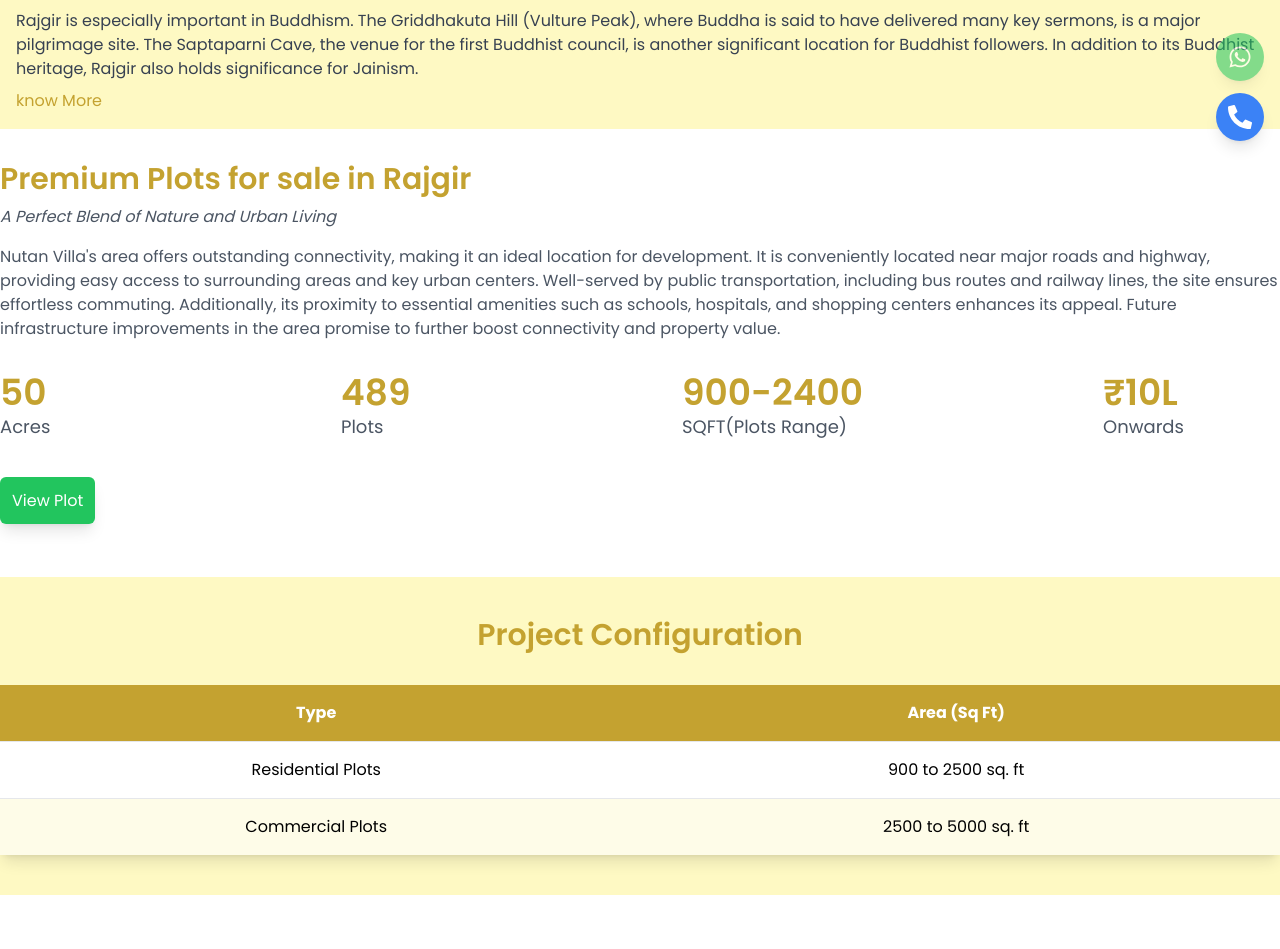
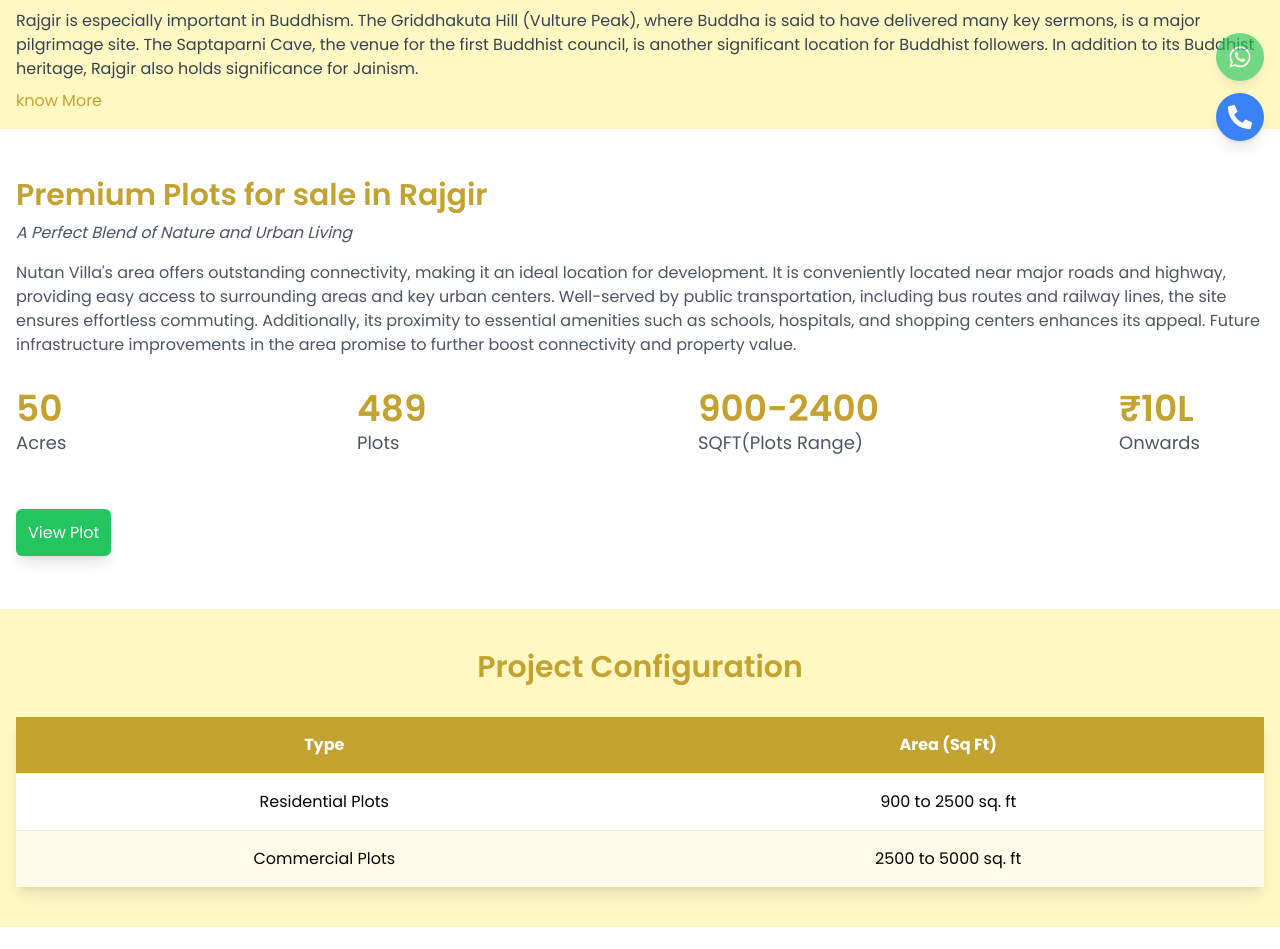
Before and after one commit to meaviishek/Nutan-Housing, a React (Vite) app in the folder Frontend/: page /projects/1 in a window 1280 px wide. Shown: the part 643-1592 px from the top of the page. Built offline with nearby package versions, Linux system fonts and the light colour scheme.

Commit message:
first commit

```diff
--- a/Frontend/src/components/pages/About.jsx
+++ b/Frontend/src/components/pages/About.jsx
@@ -2,7 +2,7 @@
 import { Aboutus,Mission,Scrolltop,Vision } from '..'
 function About() {
   return (
-    <div>
+    <div className='font-poppins'>
         <Scrolltop/>
     {/* Header Image Section */}
     <div className="md:mt-0 mt-16">
@@ -15,10 +15,11 @@
     </div>
 
     {/* About Us Content Section */}
+    <h2 className="text-2xl lg:text-3xl font-semibold mb-6 text-center mt-6 text-primary">About Nutan Housing</h2>
     <div className='bg-yellow-100'>
     <div className="max-w-7xl mx-auto py-12    ">
-        <h2 className="text-2xl lg:text-3xl font-semibold mb-6 text-center text-primary">About Nutan Housing</h2>
-        <p className="text-md text-gray-900 leading-7 mb-6 text-justify">
+
+        <p className="text-md text-gray-900 leading-7 mb-6 mx-6 text-justify font-poppins">
         Nutan Housing Finance has sustained a steady growth to become the leading real estate developer in the region boasting of outstanding quality, consistency, economy, and creativity. The company has always maintained path breaking status and has pioneered various firsts in India. From trend setting luxury housing to providing homes for the poorest section of Indian Society. When it comes to buying a plot in Rajgir, Nutan Housing is a name that stands tall for its commitment to transparency, trust and customer service. With over 1 decades of experience in the real estate industry, we have carved a niche for ourselves and continue to deliver the highest standards in terms of quality. The real estate industry thrives on competition and as a renowned real estate company in Rajgir, We’re thrilled to take on its many challenges and excel! It is Nutan Housing' Core values of trust, competitive spirit and innovation that have helped us, not just to survive the industry but ace it with several awards that proudly reinforce our belief that uncompromising quality always wins.
 <br/><br/>
 If you want to buy a plot in Bihar at prime locations of Rajgir, Nutan Housing, the first choice real estate company in Bihar, has just the projects for you. The best real estate company in Bihar — and design your dream home and experience a lifestyle you always wished you had.
--- a/Frontend/src/components/pages/Home.jsx
+++ b/Frontend/src/components/pages/Home.jsx
@@ -37,7 +37,7 @@
             <h1 className="text-3xl md:text-6xl font-bold leading-tight">Welcome to Nutan Housing Finance</h1>
             <p className="mt-4 text-lg md:text-2xl">Bringing your vision to life</p>
             <button className="mt-8 px-8 py-2 bg-gradient-to-r from-primary to-secondary rounded-full text-lg font-semibold text-white shadow-lg hover:shadow-2xl transition duration-300">
-             <a href='tel:+919471613137'> Know More</a>
+             <a href='tel:+919471613137'> Book More</a>
             </button>
           </div>
         </div>
@@ -74,7 +74,7 @@
 
       {/* Nutan Housing Info */}
       <section className="bg-yellow-100 mt-14 text-center">
-        <div className="container mx-auto p-8  md:p-16 ">
+        <div className="container mx-auto p-8  md:p-12 ">
           <h2 className="text-2xl lg:text-3xl font-bold text-primary mb-6">Welcome to Nutan Housing Finance</h2>
           <p className="text-md text-justify  mt-4 md:pl-16 md:pr-16">The company is one of the fastest growing entities in the realty sector with a difference that offers luxury for reasonable costs, excellent customer care levels with highest customer satisfaction. Nutan Housing Finance strongly believe that everyone should have a home and business they have always dreamed of having. At Nutan Housing Finance — an innovative real estate company in Rajgir — we don’t just provide customers with a plot in Bihar to build their home or business. We also provide our customers with a wide range of top-notch amenities that allow them to live a healthy and comfortable lifestyle. We also focus on building better and smarter spaces, hence, we ensure all our projects are designed to incorporate sustainable living practices.</p>
         </div>
@@ -101,7 +101,7 @@
 
 
       <section className=" bg-yellow-100 mt-14 text-center" >
-            <div className="container mx-auto p-8  md:p-16 ">
+            <div className="container mx-auto p-8  md:p-12 ">
                 <h2 className="text-2xl lg:text-3xl font-bold text-primary mb-6">Our Expertise</h2>
                 <p className=" text-md text-justify  mt-4 md:pl-16 md:pr-16 ">
                 Experience a seamless process of acquiring your dreamland, as our knowledgeable team assists you in finding the perfect piece of land that meets your preferences and requirements. Whether you're looking to make the most of your current property or embark on a new land-buying journey, our comprehensive services ensure you receive the support and expertise needed to unleash the full potential of your land investment or build the house of your dreams.
--- a/Frontend/src/components/pages/ProjectDetails.jsx
+++ b/Frontend/src/components/pages/ProjectDetails.jsx
@@ -187,7 +187,7 @@
       <Scrolltop/>
 
     <img src={project.image} alt={project.title} className="w-full h-96 object-cover mb-8" />
-    <div className='max-w-7xl container mx-auto'>
+    <div className='max-w-7xl  container mx-auto'>
 
     <h1 className="text-2xl lg:text-3xl font-bold mb-4 text-primary text-center">{project.title}</h1>
     <div className='bg-yellow-100 p-4'>
@@ -207,18 +207,18 @@
       )}
       </div>
       <div
-        className="text-lg text-gray-700 "
+        className="text-lg text-gray-700 p-4 "
         dangerouslySetInnerHTML={{
           __html: project.details
         }}
       />
-      <Link to='/plot' className='bg-green-500 p-3 rounded-md shadow-lg   transition-all duration-500 text-white hover:bg-green-600'>
+      <Link to='/plot' className='bg-green-500 p-3 ml-4 rounded-md shadow-lg   transition-all duration-500 text-white hover:bg-green-600'>
 
       View Plot</Link>
 
 
       </div>
-<div className='bg-yellow-100 py-10 mt-16 '>
+<div className='bg-yellow-100 py-10 mt-16 p-4 '>
 
 
     <div className="container max-w-7xl   items-center justify-center mx-auto">
@@ -319,7 +319,7 @@
             <img
               src={image.src}
               alt={image.alt}
-              className="object-cover w-full h-full transition-transform duration-300 hover:scale-105"
+              className="object-cover w-full h-48 transition-transform duration-300 hover:scale-105"
             />
           </div>
         ))}
```
